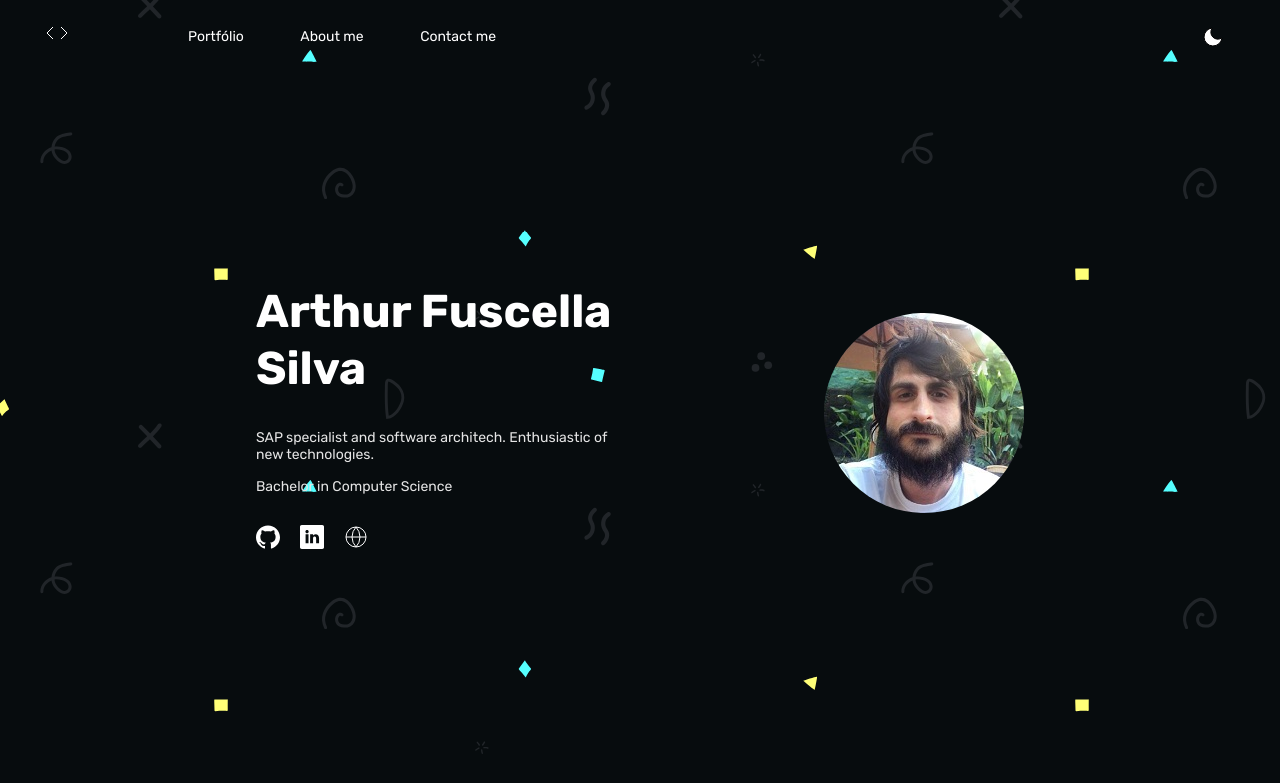
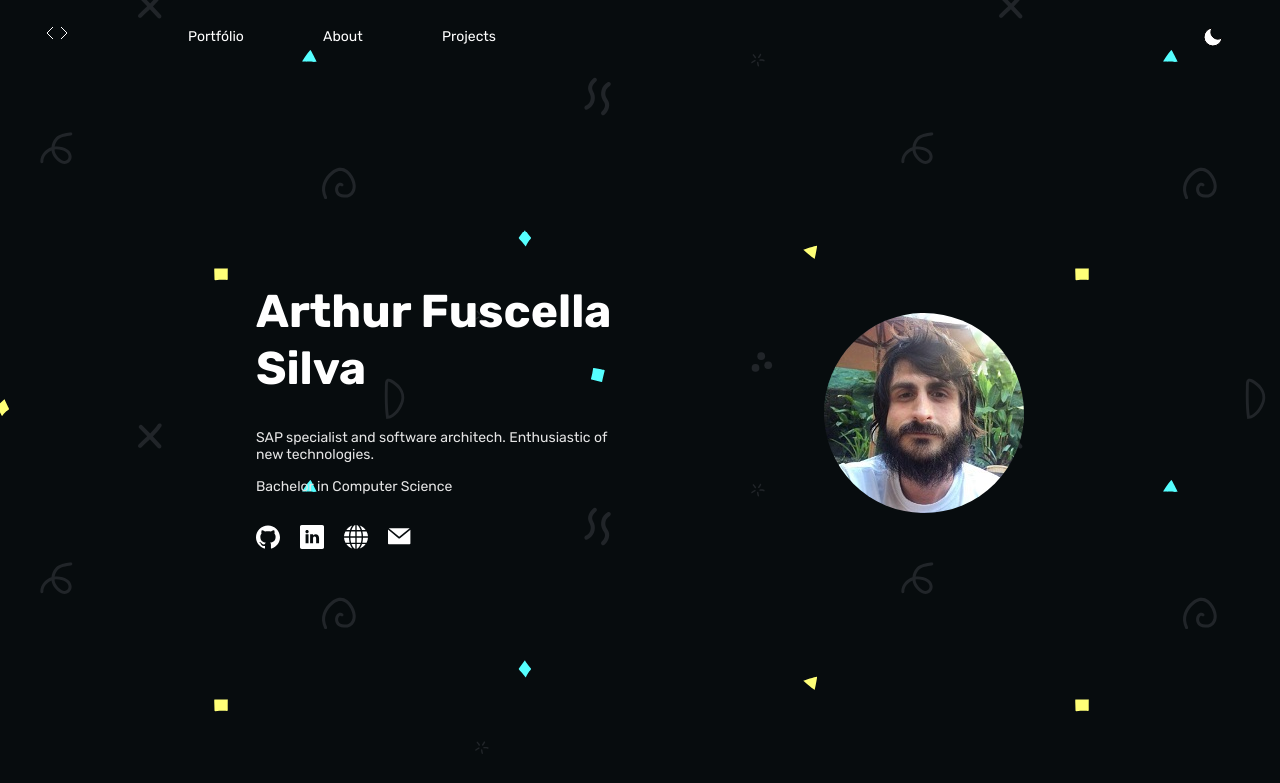
Before and after one commit to afuscella/react-portfolio, a Next.js app: page / in a window 1280 px wide. Shown: the top 783 px of the page. Built offline with nearby package versions, Linux system fonts and the light colour scheme.

Commit message:
applied link anchor

```diff
--- a/src/components/commons/About/index.tsx
+++ b/src/components/commons/About/index.tsx
@@ -7,7 +7,9 @@ import { AboutWrapper } from './styles';
 
 export function About() {
   return (
-    <AboutWrapper>
+    <AboutWrapper
+      id="about__section"
+    >
 
       <Grid.Container>
         <Grid.Row>
--- a/src/components/commons/Menu/index.tsx
+++ b/src/components/commons/Menu/index.tsx
@@ -1,5 +1,6 @@
 import React from 'react';
 import { motion } from 'framer-motion';
+import { Link } from 'react-scroll';
 
 import { Text } from '@/components/foundation/Text';
 import { DarkMode } from '@/components/commons/DarkMode';
@@ -12,19 +13,20 @@ export function Menu() {
   const links = [{
     id: 1,
     text: 'Portfólio',
-    url: '/'
+    section: 'menu__section'
   }, {
     id: 2,
-    text: 'About me',
-    url: '/about'
+    text: 'About',
+    section: 'about__section'
   }, {
     id: 3,
-    text: 'Contact me',
-    url: 'mailto:fuscellaarthur@gmail.com'
+    text: 'Projects',
+    section: 'projects__section'
   }];
 
   return (
     <MenuWrapper.Menu
+      id="menu__section"
       as={motion.nav}
       transition={{ delay: 0.5, duration: 0.5 }}
       variants={{
@@ -40,11 +42,21 @@ export function Menu() {
 
       <MenuWrapper.CentralSide>
         {links.map((link) => (
-          <li key={link.url}>
-            <Text variant='smallestException' tag='a' href={link.url}>
+
+          <Link
+            key={link.id}
+            activeClass="active"
+            to={link.section}
+            spy={true}
+            smooth={true}
+            offset={-70}
+            duration={500}
+          >
+            <Text variant='smallestException' tag='span'>
               {link.text}
             </Text>
-          </li>
+          </Link>
+
         ))}
       </MenuWrapper.CentralSide>
 
--- a/src/components/commons/Menu/styles.ts
+++ b/src/components/commons/Menu/styles.ts
@@ -74,7 +74,7 @@ export const MenuWrapper = {
         padding-bottom: 0;
       `,
     })}
-    a {
+    span {
       text-align: center;
       display: block;
       text-decoration: none;
@@ -90,6 +90,7 @@ export const MenuWrapper = {
       })}
       &:hover,
       &:focus {
+        cursor: pointer;
         font-weight: 400;
         color: #88989e;
       }
--- a/src/components/commons/Projects/index.tsx
+++ b/src/components/commons/Projects/index.tsx
@@ -9,7 +9,9 @@ import { ProjectsWrapper } from './styles';
 
 export function Projects() {
   return (
-    <ProjectsWrapper>
+    <ProjectsWrapper
+      id="projects__section"
+    >
 
       <Grid.Container>
         <Grid.Row>
--- a/src/components/commons/SocialMedias/index.tsx
+++ b/src/components/commons/SocialMedias/index.tsx
@@ -3,6 +3,7 @@ import React from 'react';
 import { Github } from '@/themes/Icons/Github';
 import { Linkedin } from '@/themes/Icons/Linkedin';
 import { Globe } from '@/themes/Icons/Globe';
+import { Mail } from '@/themes/Icons/Mail';
 
 import { Text } from '@/components/foundation/Text';
 import { SocialMediasWrapper } from './styles';
@@ -20,6 +21,10 @@ export function SocialMedias() {
     id: 3,
     media: 'globe',
     uri: 'https://arrayoutofindex.wordpress.com/'
+  }, {
+    id: 4,
+    media: 'mail',
+    uri: 'mailto:fuscellaarthur@gmail.com'
   }]
 
   function retrieveSocialMediaIcon(media: string) {
@@ -33,6 +38,10 @@ export function SocialMedias() {
 
     if (media === 'globe') {
       return <Globe />
+    }
+
+    if (media === 'mail') {
+      return <Mail />
     }
   }
 
--- a/src/themes/Icons/Globe/index.tsx
+++ b/src/themes/Icons/Globe/index.tsx
@@ -3,7 +3,7 @@ import styled from 'styled-components';
 
 const Svg = styled.svg`
   cursor: pointer;
-  stroke: ${({ theme }) => theme.colors.primary.main.color};
+  fill: ${({ theme }) => theme.colors.primary.main.color};
   transition: 200ms ease-in-out;
   &:hover,
   &:focus {
@@ -13,20 +13,17 @@ const Svg = styled.svg`
 
 export function Globe() {
   return (
-    <Svg
+    <Svg version="1.1"
       xmlns="http://www.w3.org/2000/svg"
       width="24"
       height="24"
-      viewBox="0 0 24 24"
-      fill="none"
-      stroke="currentColor"
-      stroke-width="2"
-      stroke-linecap="round"
-      stroke-linejoin="round"
-    >
-      <circle cx="12" cy="12" r="10"></circle>
-      <line x1="2" y1="12" x2="22" y2="12"></line>
-      <path d="M12 2a15.3 15.3 0 0 1 4 10 15.3 15.3 0 0 1-4 10 15.3 15.3 0 0 1-4-10 15.3 15.3 0 0 1 4-10z"></path>
+      viewBox="0 0 512 512">
+      <g>
+        <path d="m0 241h106.386c.985-37.555 5.577-72.935 13.235-105h-88.498c-16.938 31.615-28.909 67.24-31.123 105z" />
+        <path d="m106.386 271h-106.386c2.214 37.76 14.185 73.385 31.123 105h88.499c-7.658-32.065-12.251-67.445-13.236-105z" /><path d="m241 241v-105h-90.361c-8.21 31.776-13.182 67.478-14.269 105z" /><path d="m241 106v-106c-32.847 9.174-61.943 51.143-81.145 106z" /><path d="m241 512v-106h-81.145c19.202 54.857 48.298 96.826 81.145 106z" /><path d="m271 0v106h81.145c-19.202-54.857-48.298-96.826-81.145-106z" /><path d="m375.63 241c-1.088-37.522-6.059-73.224-14.269-105h-90.361v105z" /><path d="m241 271h-104.63c1.088 37.524 6.059 73.224 14.269 105h90.361z" /><path d="m384.011 106h77.75c-31.049-42.473-74.76-78.355-125.684-95.257 19.571 23.104 35.94 57.847 47.934 95.257z" /><path d="m127.989 406h-77.75c31.049 42.473 74.76 78.355 125.684 95.257-19.571-23.104-35.94-57.847-47.934-95.257z" /><path d="m127.989 106c11.993-37.41 28.363-72.153 47.933-95.257-50.923 16.902-94.634 52.784-125.683 95.257z" /><path d="m384.011 406c-11.993 37.41-28.363 72.153-47.933 95.257 50.923-16.902 94.634-52.784 125.684-95.257z" /><path d="m271 271v105h90.361c8.21-31.776 13.182-67.476 14.269-105z" /><path d="m392.379 136c7.657 32.065 12.25 67.445 13.235 105h106.386c-2.214-37.76-14.185-73.385-31.123-105z" />
+        <path d="m271 406v106c32.847-9.174 61.943-51.143 81.145-106z" />
+        <path d="m512 271h-106.386c-.985 37.555-5.577 72.935-13.235 105h88.499c16.937-31.615 28.908-67.24 31.122-105z" />
+      </g>
     </Svg>
   );
 }
--- a/src/themes/index.ts
+++ b/src/themes/index.ts
@@ -33,7 +33,7 @@ const light: ModeType = {
       contrastText: '#fff',
     },
     light: {
-      color: '#e9ecef',
+      color: '#f0f0f7',
       contrastText: '#fff',
     }
   },
```
Lines whose indentation alone changed are shown as unchanged.
